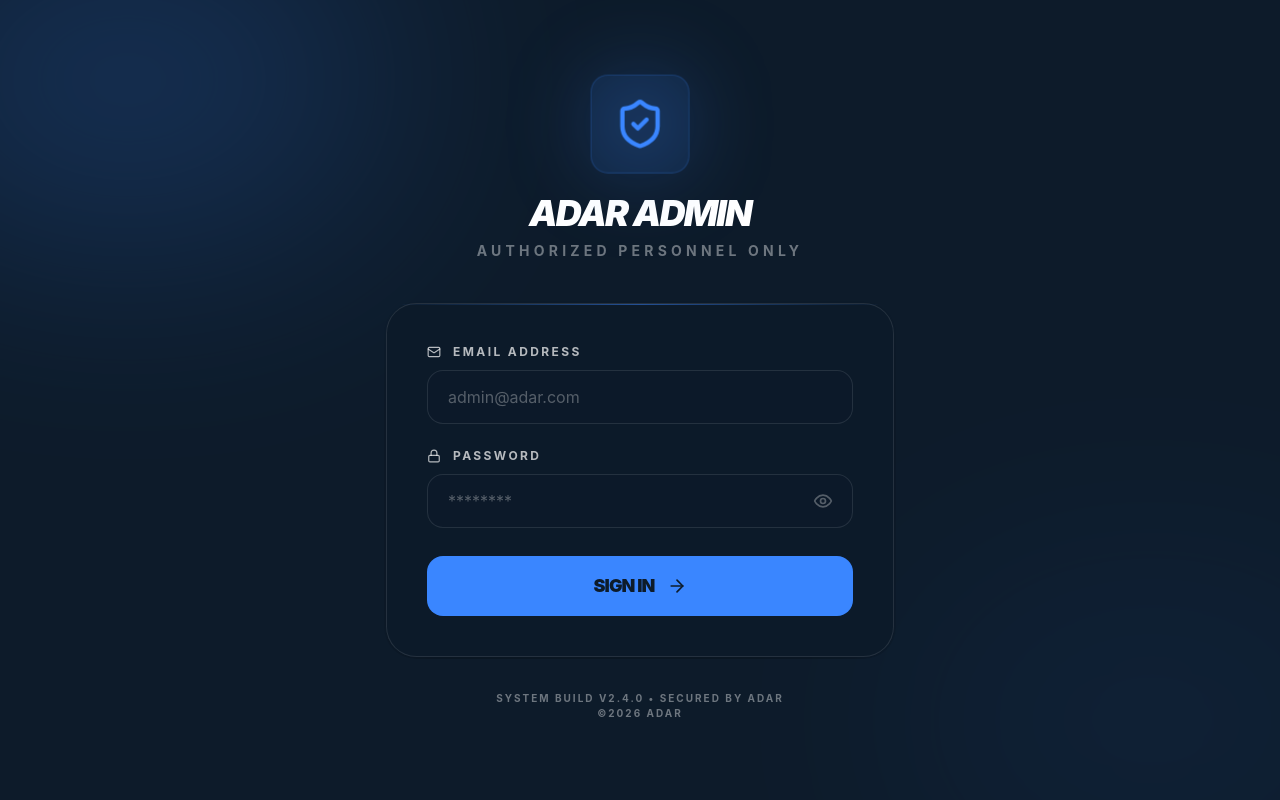
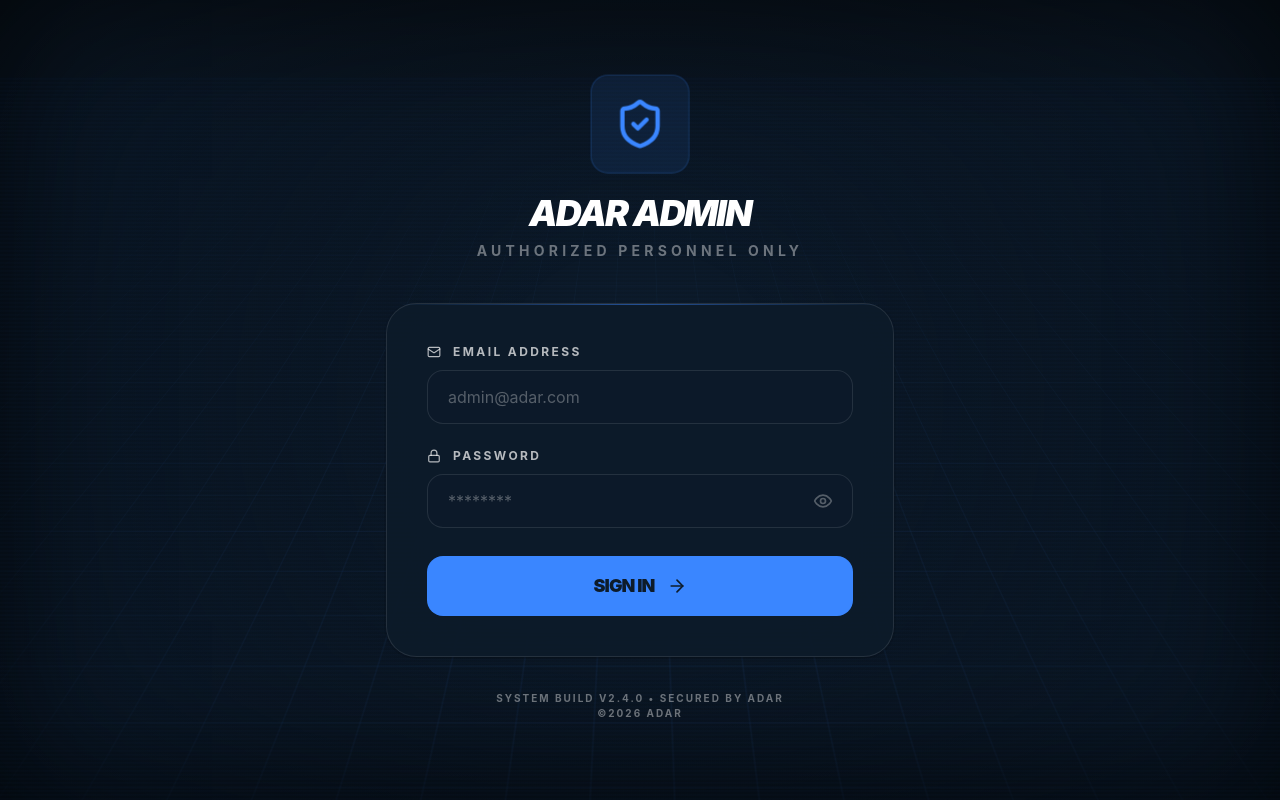
Before and after one commit to Udhayaa2202/ADAR_Admin, a React (Vite) app: page /login in a window 1280 px wide. Built offline with nearby package versions, Linux system fonts and the light colour scheme; no server answers.

Commit message:
Bg animation CyberGrid added, set same time to diappear animation for logo & form border

```diff
--- /dev/null
+++ b/src/components/CyberGrid.css
@@ -0,0 +1,72 @@
+.cyber-grid-container {
+    position: absolute;
+    top: 0;
+    left: 0;
+    width: 100%;
+    height: 100%;
+    background: radial-gradient(circle at 50% 50%, #0D1B2A 0%, #050A11 100%);
+    overflow: hidden;
+    z-index: 0;
+    pointer-events: none;
+}
+
+.cyber-grid-floor {
+    position: absolute;
+    width: 200%;
+    height: 200%;
+    top: -50%;
+    left: -50%;
+    background-image:
+        linear-gradient(to right, rgba(58, 134, 255, 0.1) 1px, transparent 1px),
+        linear-gradient(to bottom, rgba(58, 134, 255, 0.1) 1px, transparent 1px);
+    background-size: 50px 50px;
+    transform: perspective(1000px) rotateX(60deg) translateY(0);
+    animation: grid-move 20s linear infinite;
+    mask-image: linear-gradient(to bottom, transparent, black);
+}
+
+.cyber-grid-overlay {
+    position: absolute;
+    inset: 0;
+    background: radial-gradient(circle at 50% 50%, transparent 20%, rgba(13, 27, 42, 0.8) 100%);
+    z-index: 1;
+}
+
+.cyber-grid-vignette {
+    position: absolute;
+    inset: 0;
+    box-shadow: inset 0 0 150px rgba(0, 0, 0, 0.8);
+    z-index: 2;
+}
+
+@keyframes grid-move {
+    from {
+        transform: perspective(1000px) rotateX(60deg) translateY(0);
+    }
+    to {
+        transform: perspective(1000px) rotateX(60deg) translateY(50px);
+    }
+}
+
+/* Subtle Scanline Effect */
+.cyber-grid-container::after {
+    content: "";
+    position: absolute;
+    top: 0;
+    left: 0;
+    width: 100%;
+    height: 100%;
+    background: linear-gradient(
+        transparent 0%,
+        rgba(58, 134, 255, 0.03) 50%,
+        transparent 100%
+    );
+    background-size: 100% 4px;
+    z-index: 3;
+    animation: scanline 10s linear infinite;
+}
+
+@keyframes scanline {
+    from { transform: translateY(-100%); }
+    to { transform: translateY(100%); }
+}
--- /dev/null
+++ b/src/components/CyberGrid.jsx
@@ -0,0 +1,14 @@
+import React from 'react';
+import './CyberGrid.css';
+
+const CyberGrid = () => {
+    return (
+        <div className="cyber-grid-container">
+            <div className="cyber-grid-overlay" />
+            <div className="cyber-grid-floor" />
+            <div className="cyber-grid-vignette" />
+        </div>
+    );
+};
+
+export default CyberGrid;
--- a/src/pages/Login.jsx
+++ b/src/pages/Login.jsx
@@ -3,6 +3,7 @@ import { useNavigate } from 'react-router-dom';
 import { useAuth } from '../context/AuthContext';
 import { LucideShieldCheck, LucideShieldAlert, LucideMail, LucideLock, LucideArrowRight, LucideLoader2, LucideEye, LucideEyeOff } from 'lucide-react';
 import { motion, AnimatePresence } from 'framer-motion';
+import CyberGrid from '../components/CyberGrid';
 
 const Login = () => {
     const [email, setEmail] = useState('');
@@ -39,15 +40,12 @@ const Login = () => {
 
     return (
         <div className="min-h-screen bg-cyber-dark flex items-center justify-center p-6 relative overflow-hidden">
-            <div className="absolute top-0 left-0 w-full h-full opacity-20 pointer-events-none">
-                <div className="absolute top-[-10%] left-[-10%] w-[40%] h-[40%] bg-cyber-dark-accent rounded-full blur-[120px]" />
-                <div className="absolute bottom-[-10%] right-[-10%] w-[40%] h-[40%] bg-cyber-dark-accent/30 rounded-full blur-[120px]" />
-            </div>
+            <CyberGrid />
 
             <motion.div
                 initial={{ opacity: 0, y: 20 }}
                 animate={{ opacity: 1, y: 0 }}
-                className="w-full max-w-lg"
+                className="w-full max-w-lg relative z-10"
             >
                 <div className="mb-10 text-center">
                     <motion.div
@@ -63,8 +61,13 @@ const Login = () => {
                         }}
                         className="inline-flex items-center justify-center p-5 bg-cyber-dark-accent/10 border border-cyber-dark-accent/20 rounded-2xl mb-6 relative group"
                     >
-                        {/* Glow effect */}
-                        <div className="absolute inset-0 bg-cyber-dark-accent/30 blur-2xl rounded-full" />
+                        {/* Glow effect - Synchronized with border fade */}
+                        <motion.div
+                            initial={{ opacity: 1 }}
+                            animate={{ opacity: 0 }}
+                            transition={{ duration: 1.5, delay: 1, ease: "easeOut" }}
+                            className="absolute inset-0 bg-cyber-dark-accent/40 blur-2xl rounded-full"
+                        />
 
                         <LucideShieldCheck className="w-12 h-12 text-cyber-dark-accent relative z-10" />
                     </motion.div>
@@ -171,7 +174,7 @@ const Login = () => {
                 </div>
             </motion.div>
 
-                <div className="mt-8 text-center text-[10px] text-white/40 font-bold uppercase tracking-[0.2em]">
+                <div className="mt-8 text-center text-[10px] text-white/40 font-bold uppercase tracking-[0.2em] relative z-10">
                     System Build v2.4.0 • Secured by ADAR<br/>&copy;2026 ADAR
                 </div>
             </motion.div>
```
